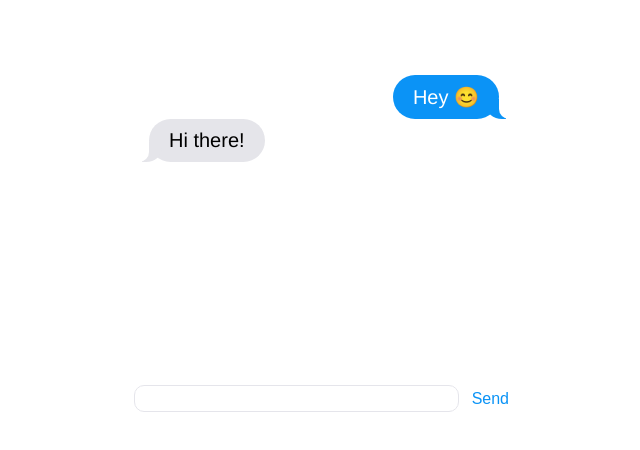
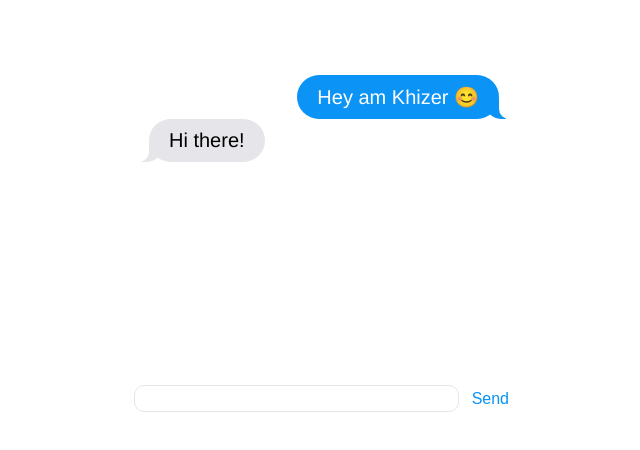
Before and after one commit to Khizerhussain02/chatbot-heroku, a website: page client/index.html in a window 1280 px wide. Shown: the whole page, without its empty margins (316-956 px from the left). Drawn offline with nearby package versions, Linux system fonts and the light colour scheme; no server answers.

Commit message:
Am khizer

```diff
--- a/client/index.html
+++ b/client/index.html
@@ -13,7 +13,7 @@
 <body>
   <main>
     <section>
-      <p>Hey 😊</p>
+      <p>Hey am Khizer 😊</p>
       <br />
       <p>Hi there!</p>
       <br />
```
